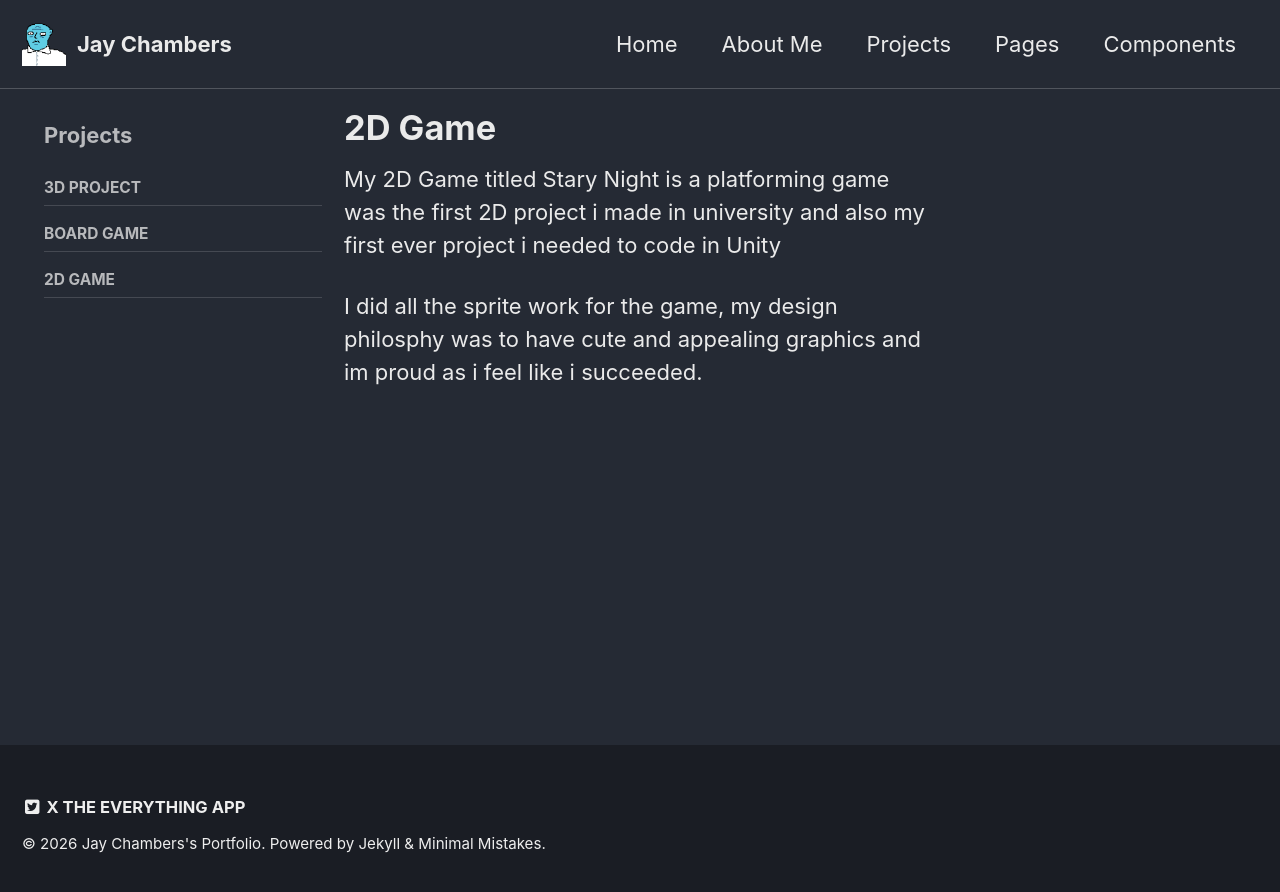
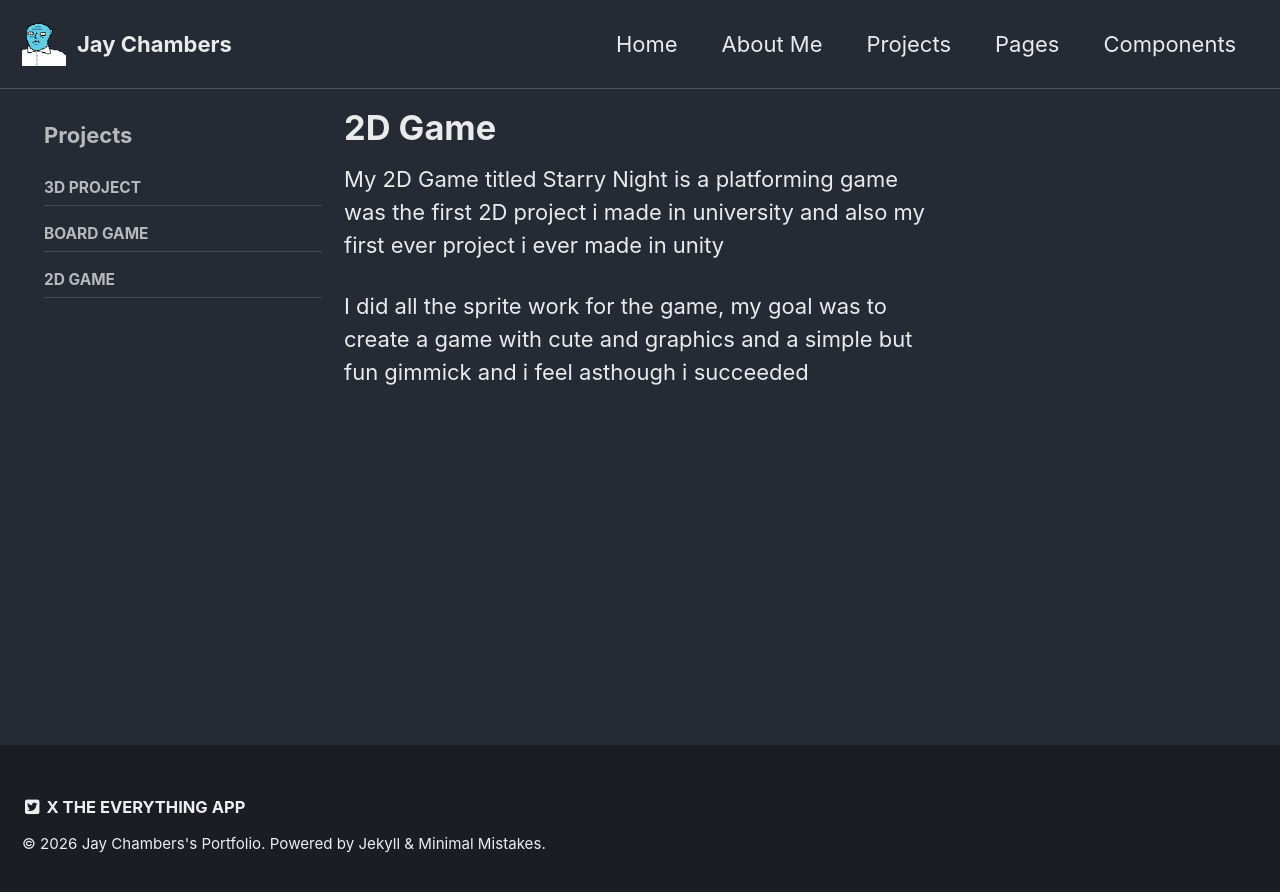
Before and after one commit to The-Funky-Pilot/The-Funky-Pilot.github.io, a Jekyll site: the page built from _pages/projects-2D.md, in a window 1280 px wide. Shown: the top 892 px of the page. Built offline with Jekyll 4.4.1, drawn with Linux system fonts in a browser that asks for light colours.

Commit message:
Fix typos and enhance description for Starry Night
Corrected typos and improved clarity in project description.

```diff
--- a/_pages/projects-2D.md
+++ b/_pages/projects-2D.md
@@ -8,6 +8,6 @@ sidebar:
     - projects
 ---
 
-My 2D Game titled Stary Night is a platforming game was the first 2D project i made in university and also my first ever project i needed to code in Unity
+My 2D Game titled Starry Night is a platforming game was the first 2D project i made in university and also my first ever project i ever made in unity
 
-I did all the sprite work for the game, my design philosphy was to have cute and appealing graphics and im proud as i feel like i succeeded.
+I did all the sprite work for the game, my goal was to create a game with cute and graphics and a simple but fun gimmick and i feel asthough i succeeded
```
